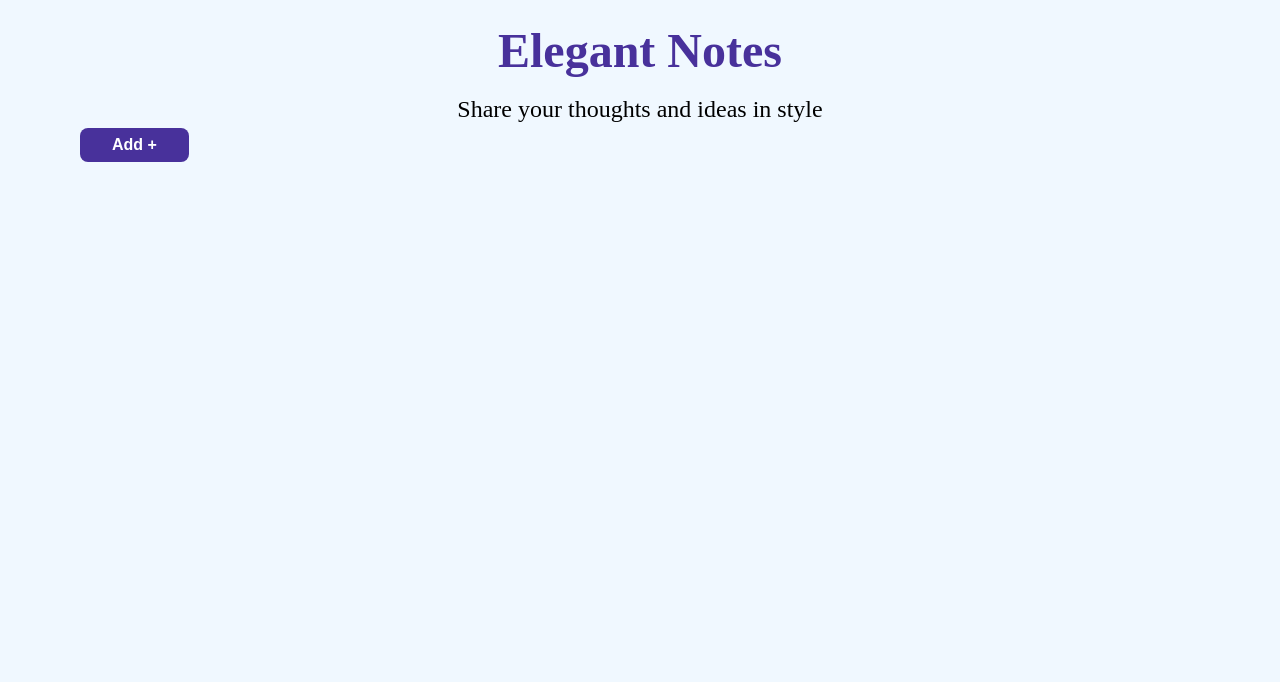
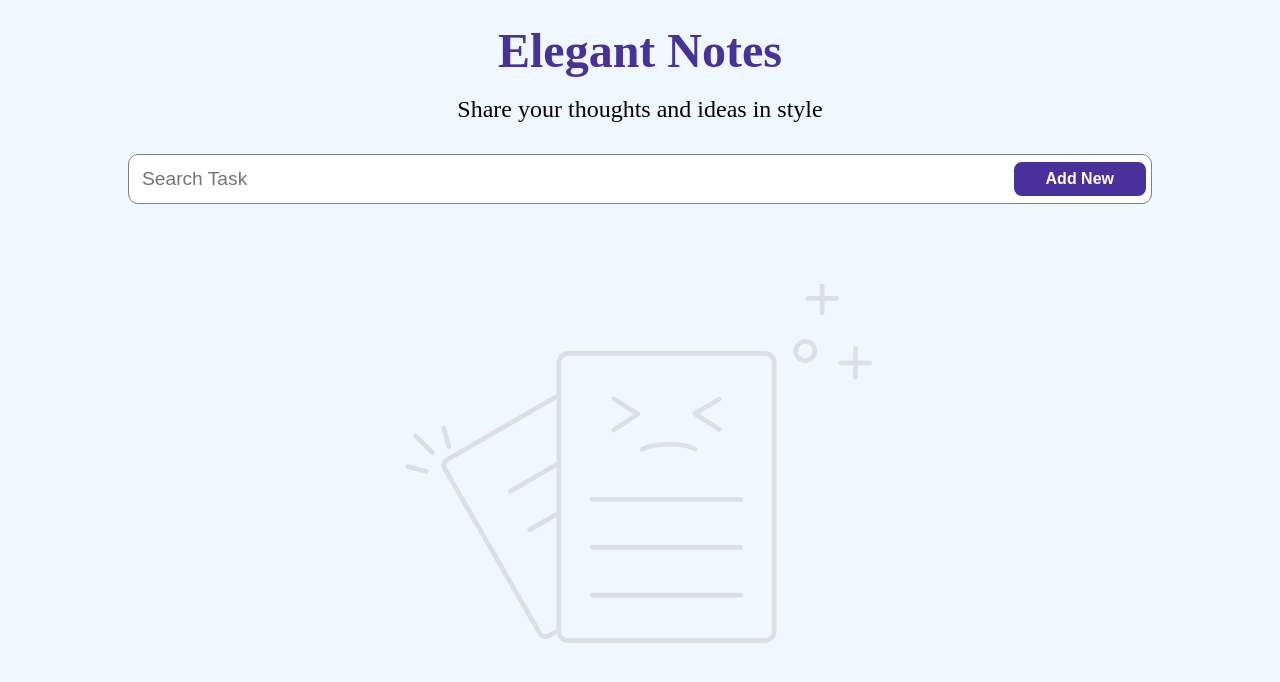
Before and after one commit to Sahil-01-crypto/Notes--app, a plain HTML site: page index.html in a window 1280 px wide. Drawn offline with nearby package versions, Linux system fonts and the light colour scheme.

Commit message:
Added empty state UI and improved search functionality

```diff
--- a/index.html
+++ b/index.html
@@ -19,7 +19,13 @@
     </header>
 
     <nav>
-        <button id="add" class="add">Add +</button>
+        <div class="searchcont">
+            <form action="">
+                <input class="search" type="text" placeholder="Search Task">
+            </form>
+             <button id="add" class="add">Add New</button>
+        </div>
+
     </nav>
     </div>
 
@@ -45,7 +51,11 @@
 
 
         <div class="notesecction notcont">
+
             <!-- filling it  up dynamically  -->
+        </div>
+        <div class="nonotes">
+            <img src="empty_data_icon_149938.png" alt="">
         </div>
 
 
--- a/script.js
+++ b/script.js
@@ -7,7 +7,14 @@ let submit = document.querySelector("#submitbtn")
 let errormsg = document.querySelector(".errormsg")
 let notecont = document.querySelector(".notcont")
 let modeldelbtn= document.querySelector(".deletemodel")
+let inp = document.querySelector(".search")
+inp.addEventListener("input" ,function(){
+    let filternotes = notes.filter(note=>{
+         return note.title.startsWith(inp.value)
 
+    })
+    displayNotes(filternotes)
+})
 
 // fetch  the existing notes is avalable else an empty array
 let notes = JSON.parse(localStorage.getItem("notes")) || [];
@@ -68,12 +75,21 @@ form.addEventListener("submit", function (e) {
     contentinput.value = ""
 });
 
-function displayNotes() {
+function displayNotes(data=notes) {
 
     let notecont = document.querySelector(".notesecction");
     notecont.innerHTML = ""
 
-    notes.forEach(function (current) {
+    // if no notes are there
+    if( data . length ==0){
+        document.querySelector(".nonotes").style.display="flex"
+        return
+    }
+    else{
+         document.querySelector(".nonotes").style.display="none"
+    }
+
+    data.forEach(function (current) {
         let div = document.createElement("div")
         div.classList.add("content-of-each-node")
         div.innerHTML = `
@@ -120,10 +136,9 @@ function displayNotes() {
         });
 
         notecont.appendChild(div)
+    })
 
 
 
 
-    })
-
 }
--- a/style.css
+++ b/style.css
@@ -28,9 +28,36 @@ body {
     font-weight: 500;
     color: black;
 }
+.searchcont {
+    width: 80%;
+    height: 15%;
+    background-color: white;
+    border: 1px solid gray;
 
+    display: flex;
+    align-items: center;
+    gap: 10px;
+    padding: 5px;
+    border-radius: 10px;
+}
+
+.searchcont form {
+    flex: 1;   /* 🔥 takes remaining space */
+}
+
+.search {
+    width: 100%;
+    padding: 8px;
+    border: none;
+    outline: none;
+    font-size: larger;
+
+}
 nav {
-    margin-left: 10vh;
+    margin-top: 2vw;
+    display: flex;
+    justify-content: center;
+
 }
 
 .add {
@@ -237,6 +264,12 @@ main {
     transition: all 0.4s ease;
 
 }
+.nonotes{
+    display: flex;
+    justify-content: center;
+    align-items: center;
+    display: none;
+}
 
 @media (max-width: 600px) {
     .heading h1{
```
Also changed, not shown: empty_data_icon_149938.png (added).
